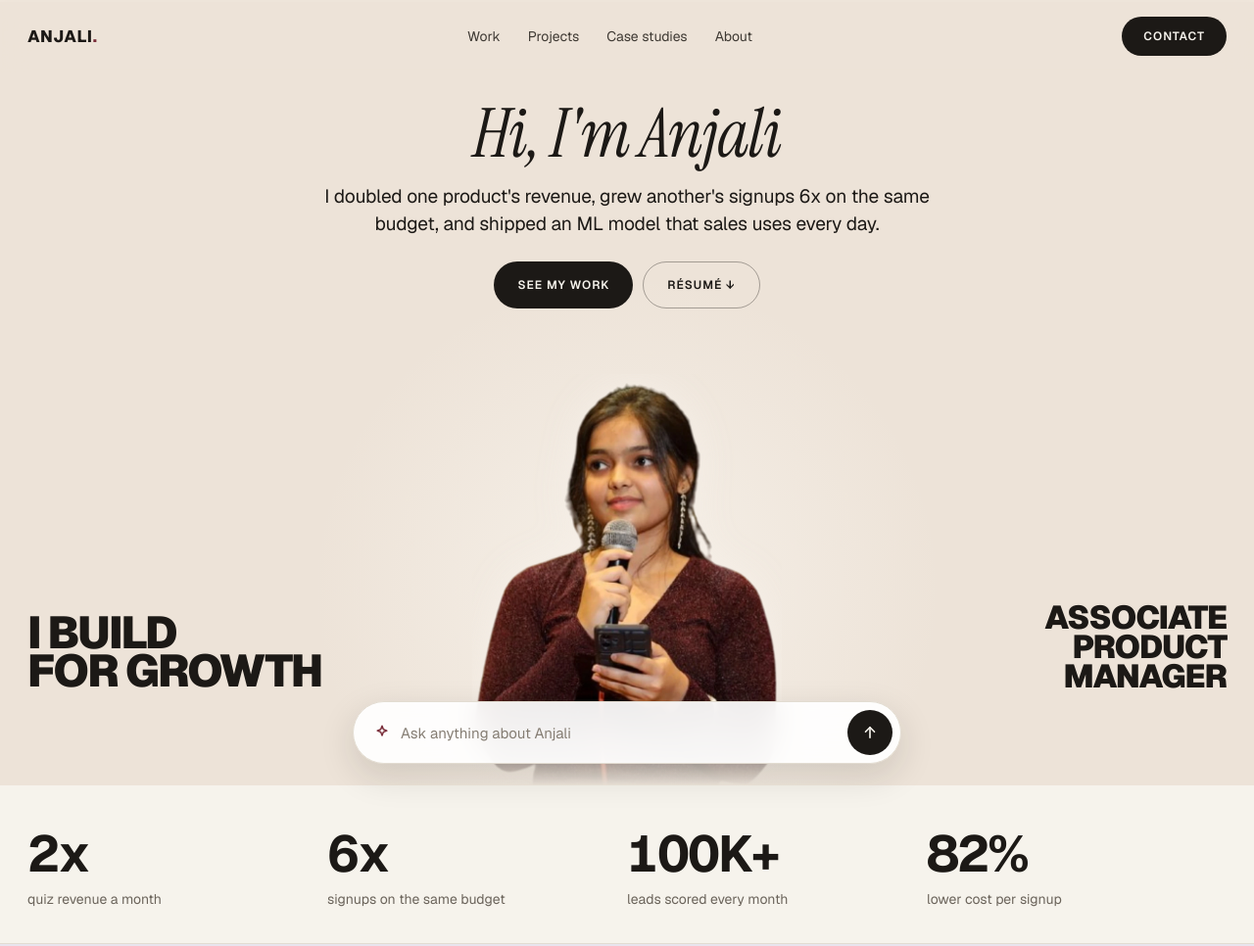
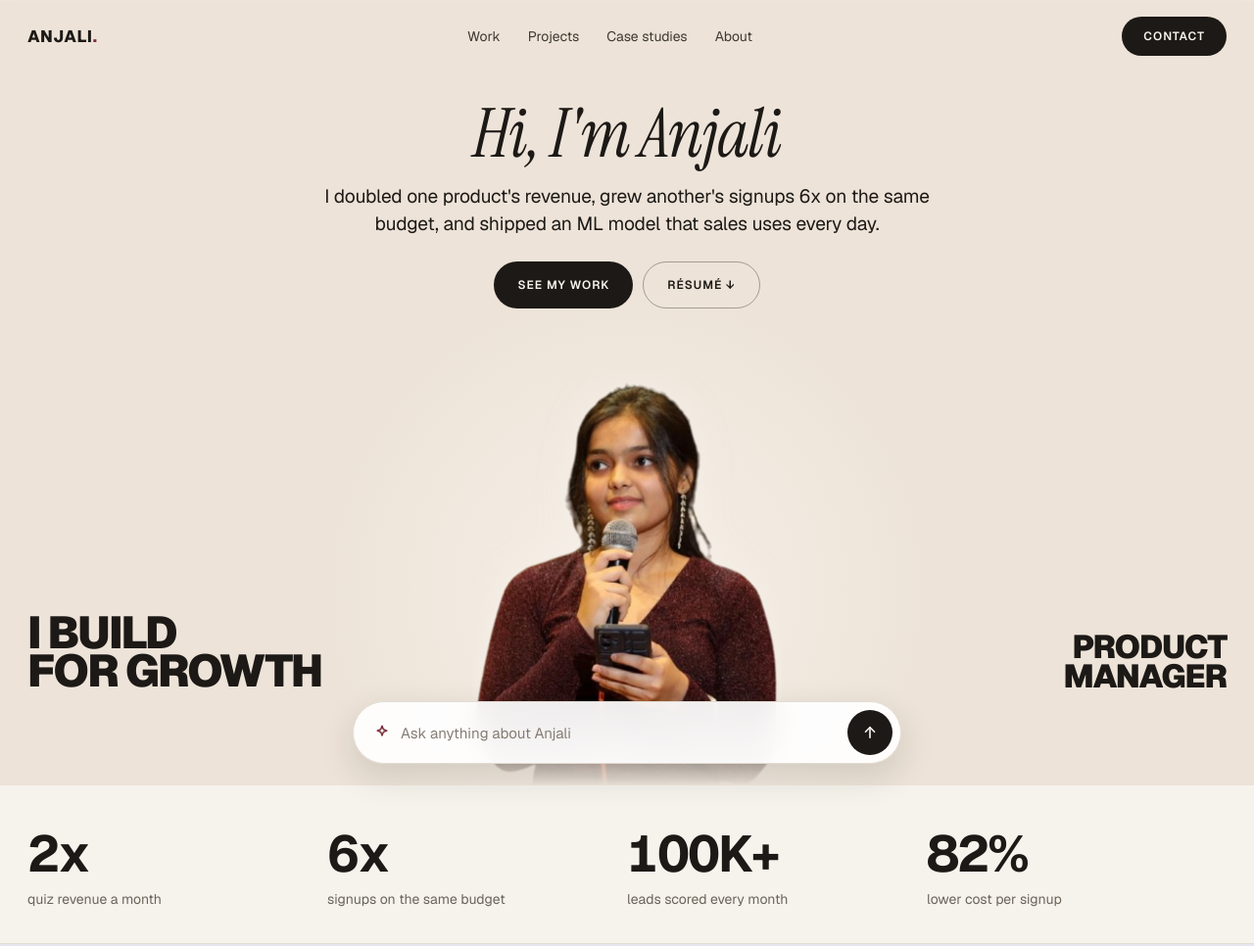
Before and after one commit to Anjali2034/My-Portfolio, a plain HTML site: page index.html in a window 1280 px wide. Shown: the top 966 px of the page at 98% size. Drawn offline with nearby package versions, Linux system fonts and the light colour scheme.

Commit message:
Hero back to Product Manager

```diff
--- a/index.html
+++ b/index.html
@@ -3,7 +3,7 @@
 <head>
 <meta charset="utf-8">
 <meta name="viewport" content="width=device-width, initial-scale=1, viewport-fit=cover">
-<title>Anjali Verma, Associate Product Manager</title>
+<title>Anjali Verma, Product Manager</title>
 <meta name="description" content="Associate Product Manager focused on growth and data. Doubled one product's revenue, grew another's signups 6x on the same budget, and shipped an ML model that sales uses every day.">
 <meta name="theme-color" content="#EDE3D8">
 <link rel="icon" href="./favicon.svg" type="image/svg+xml">
@@ -139,7 +139,7 @@ input::placeholder{color:#857D73}
 <section id="top" class="hero" style="background: #EDE3D8; margin-top: -72px; padding-top: 72px; overflow: hidden; box-sizing: border-box; min-height: 100vh; display: flex">
 <div class="hero-inner" style="position: relative; flex: 1; width: 100%; max-width: 1280px; margin: 0 auto; padding: 20px 28px 0; box-sizing: border-box; display: flex; flex-direction: column">
 <div style="position: absolute; left: 50%; bottom: -120px; transform: translateX(-50%); width: 640px; max-width: 120%; aspect-ratio: 1; border-radius: 50%; background: radial-gradient(closest-side, #F6F0E8, rgba(246,240,232,0))"></div>
-<div class="in hero-eyebrow" style="display: none; position: relative; text-align: center; font-size: 12px; font-weight: 600; letter-spacing: 0.14em; text-transform: uppercase; color: #6B645B">Associate PM · Growth and data</div>
+<div class="in hero-eyebrow" style="display: none; position: relative; text-align: center; font-size: 12px; font-weight: 600; letter-spacing: 0.14em; text-transform: uppercase; color: #6B645B">Product manager · Growth and data</div>
 <h1 class="in d1 hero-h1" style="position: relative; text-align: center; font-family: 'Instrument Serif', serif; font-style: italic; font-weight: 400; font-size: clamp(44px, 5.4vw, 88px); line-height: 1; letter-spacing: -0.02em; margin: 8px 0 0">Hi, I'm Anjali</h1>
 <div class="in d1 hero-intro" style="position: relative; display: flex; justify-content: center; margin-top: 16px">
 <p style="max-width: 640px; text-align: center; font-size: clamp(18px, 1.5vw, 22px); line-height: 1.45; letter-spacing: -0.01em; color: #1C1916; margin: 0">I doubled one product's revenue, grew another's signups 6x on the same budget, and shipped an ML model that sales uses every day.</p>
@@ -152,7 +152,7 @@ input::placeholder{color:#857D73}
 <div class="in d2 hero-text hero-a" style="position: relative; z-index: 2; font-family: {{f.display}}; font-weight: 900; font-size: clamp(32px, 3.6vw, 60px); line-height: 0.86; letter-spacing: -0.045em; text-transform: uppercase; padding-bottom: 40px">I build<br>for growth</div>
 <img class="in d3 hero-img" src="./assets/967818dd383bfdc78c37e95df8994397.webp" alt="Anjali Verma speaking on stage" style="position: absolute; left: 50%; bottom: 0; transform: translateX(-50%); display: block; height: clamp(260px, calc(100vh - 380px), 540px); width: auto; max-width: 86vw; filter: drop-shadow(0 0 18px rgba(246,240,232,0.9)); -webkit-mask-image: linear-gradient(to bottom, #000 80%, transparent 100%); mask-image: linear-gradient(to bottom, #000 80%, transparent 100%)">
 <div class="in d4 hero-text hero-b" style="position: relative; z-index: 2; text-align: right; padding-bottom: 40px">
-<div style="font-family: {{f.display}}; font-weight: 900; font-size: clamp(24px, 2.6vw, 42px); line-height: 0.9; letter-spacing: -0.035em; text-transform: uppercase">Associate<br>Product<br>Manager</div>
+<div style="font-family: {{f.display}}; font-weight: 900; font-size: clamp(24px, 2.6vw, 42px); line-height: 0.9; letter-spacing: -0.035em; text-transform: uppercase">Product <br>Manager</div>
 </div>
 </div>
 </div>
```
Also changed, not shown: assets/og-image.jpg.
